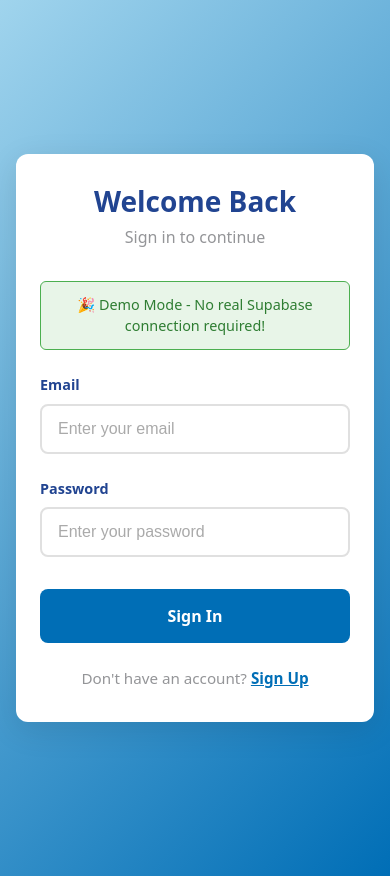
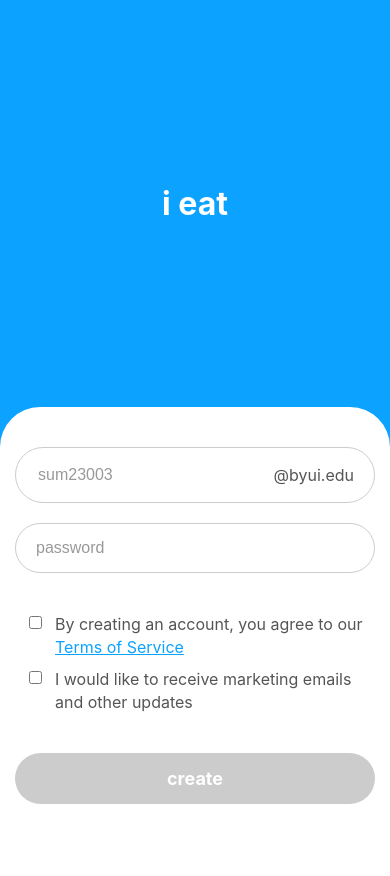
Before and after one commit to I-eats/I-eat-repo, a React (Vite) app in the folder website/: page / in a window 390 px wide. After the commit the page ends 844 px from the top, so only its background shows below. Built offline with nearby package versions, Linux system fonts and the light colour scheme; no server answers.

Commit message:
Add mobile-inspired website design with Supabase authentication

```diff
--- a/website/src/App.css
+++ b/website/src/App.css
@@ -1,132 +1,214 @@
-/* BYU-Idaho Brand Colors */
+/* Mobile-inspired design with blue theme */
 :root {
-  --brand-blue: #006EB6;
-  --dark-blue: #214491;
-  --medium-blue: #4F9ACF;
-  --light-blue: #A0D4ED;
-  --gray: #949598;
-  --black: #000000;
-  --white: #FFFFFF;
+  --primary-blue: #0ba3ff;
+  --white: #ffffff;
+  --gray: #555555;
+  --light-gray: #cccccc;
+  --error-red: #ff4444;
+}
+
+* {
+  box-sizing: border-box;
+}
+
+body {
+  margin: 0;
+  padding: 0;
+  font-family: -apple-system, BlinkMacSystemFont, 'Segoe UI', 'Roboto', sans-serif;
 }
 
 .app-container {
   min-height: 100vh;
   display: flex;
-  align-items: center;
-  justify-content: center;
-  background: linear-gradient(135deg, var(--light-blue) 0%, var(--brand-blue) 100%);
-  padding: 1rem;
+  flex-direction: column;
+  background-color: var(--primary-blue);
+  position: relative;
 }
 
-.auth-card {
-  background: var(--white);
-  border-radius: 12px;
-  box-shadow: 0 8px 32px rgba(0, 0, 0, 0.1);
-  padding: 3rem 2.5rem;
+.main-content {
+  flex: 1;
+  display: flex;
+  flex-direction: column;
+  justify-content: center;
+  align-items: center;
+  padding: 30px;
   width: 100%;
-  max-width: 420px;
 }
 
-.auth-title {
-  color: var(--dark-blue);
-  font-size: 2rem;
-  font-weight: 700;
-  margin: 0 0 0.5rem 0;
+.title {
+  font-size: 48px;
+  font-weight: bold;
+  text-align: center;
+  color: var(--white);
+  margin: 0;
+}
+
+.bottom-content {
+  background-color: var(--white);
+  border-top-left-radius: 40px;
+  border-top-right-radius: 40px;
+  padding: 80px 30px;
+  display: flex;
+  flex-direction: column;
+  gap: 20px;
+  width: 100%;
+}
+
+.email-portion {
+  display: flex;
+  align-items: center;
+  border: 1px solid var(--light-gray);
+  border-radius: 10000px;
+  padding: 15px 20px;
+  gap: 5px;
+}
+
+.email-input {
+  font-size: 16px;
+  border: none;
+  outline: none;
+  flex: 1;
+  background: transparent;
+}
+
+.email-input::placeholder {
+  color: #999;
+}
+
+.email-end-portion {
+  font-size: 16px;
+  color: var(--gray);
+}
+
+.password-input {
+  border: 1px solid var(--light-gray);
+  border-radius: 10000px;
+  padding: 15px 20px;
+  font-size: 16px;
+  outline: none;
+  transition: border-color 0.3s ease;
+}
+
+.password-input:focus {
+  border-color: var(--primary-blue);
+}
+
+.password-input::placeholder {
+  color: #999;
+}
+
+.terms-wrapper {
+  padding: 0 20px;
+}
+
+.terms-container {
+  margin: 20px 0;
+  display: flex;
+  flex-direction: column;
+  gap: 10px;
+}
+
+.term {
+  display: flex;
+  align-items: flex-start;
+  gap: 10px;
+}
+
+.term-checkbox {
+  margin-top: 3px;
+  accent-color: var(--primary-blue);
+}
+
+.term-text {
+  font-size: 16px;
+  color: var(--gray);
+  flex: 1;
+  line-height: 1.4;
+  cursor: pointer;
+}
+
+.term-link {
+  text-decoration: underline;
+  color: var(--primary-blue);
+  cursor: pointer;
+}
+
+.error-message {
+  background-color: #ffebee;
+  border: 1px solid var(--error-red);
+  color: #c62828;
+  padding: 10px 15px;
+  border-radius: 6px;
+  font-size: 14px;
   text-align: center;
 }
 
-.auth-subtitle {
-  color: var(--gray);
-  font-size: 1rem;
-  margin: 0 0 2rem 0;
-  text-align: center;
-}
-
-.auth-form {
-  display: flex;
-  flex-direction: column;
-  gap: 1.5rem;
-}
-
-.form-group {
-  display: flex;
-  flex-direction: column;
-  gap: 0.5rem;
-  text-align: left;
-}
-
-.form-group label {
-  color: var(--dark-blue);
-  font-weight: 600;
-  font-size: 0.9rem;
-}
-
-.form-group input {
-  padding: 0.875rem 1rem;
-  border: 2px solid #E0E0E0;
-  border-radius: 8px;
-  font-size: 1rem;
+.sign-in-button {
+  background-color: var(--primary-blue);
+  color: var(--white);
+  border: none;
+  border-radius: 10000px;
+  padding: 15px;
+  font-size: 18px;
+  font-weight: bold;
+  cursor: pointer;
   transition: all 0.3s ease;
 }
 
-.form-group input:focus {
-  outline: none;
-  border-color: var(--brand-blue);
-  box-shadow: 0 0 0 3px rgba(0, 110, 182, 0.1);
+.sign-in-button:hover:not(.disabled) {
+  background-color: #0099e6;
+  transform: translateY(-1px);
 }
 
-.form-group input::placeholder {
-  color: #AAAAAA;
+.sign-in-button.disabled {
+  background-color: #ccc;
+  cursor: not-allowed;
+  transform: none;
 }
 
-.submit-btn {
-  background: var(--brand-blue);
+/* Dashboard styles */
+.dashboard {
+  background-color: var(--white);
+  border-radius: 20px;
+  padding: 40px;
+  margin: 20px;
+  text-align: center;
+  box-shadow: 0 4px 20px rgba(0, 0, 0, 0.1);
+}
+
+.dashboard h1 {
+  color: var(--primary-blue);
+  margin-bottom: 20px;
+}
+
+.sign-out-btn {
+  background-color: var(--primary-blue);
   color: var(--white);
   border: none;
   border-radius: 8px;
-  padding: 1rem;
-  font-size: 1rem;
-  font-weight: 600;
+  padding: 12px 24px;
+  font-size: 16px;
   cursor: pointer;
-  transition: all 0.3s ease;
-  margin-top: 0.5rem;
+  margin-top: 20px;
+  transition: background-color 0.3s ease;
 }
 
-.submit-btn:hover {
-  background: var(--dark-blue);
-  transform: translateY(-2px);
-  box-shadow: 0 4px 12px rgba(0, 110, 182, 0.3);
+.sign-out-btn:hover {
+  background-color: #0099e6;
 }
 
-.submit-btn:active {
-  transform: translateY(0);
-}
+@media (max-width: 768px) {
+  .main-content {
+    padding: 20px;
+  }
 
-.auth-toggle {
-  margin-top: 1.5rem;
-  text-align: center;
-}
+  .title {
+    font-size: 36px;
+  }
 
-.auth-toggle p {
-  color: var(--gray);
-  font-size: 0.95rem;
-  margin: 0;
-}
-
-.toggle-btn {
-  background: none;
-  border: none;
-  color: var(--brand-blue);
-  font-weight: 600;
-  cursor: pointer;
-  font-size: 0.95rem;
-  padding: 0;
-  text-decoration: underline;
-  transition: color 0.3s ease;
-}
-
-.toggle-btn:hover {
-  color: var(--dark-blue);
+  .bottom-content {
+    padding: 60px 20px;
+  }
 }
 
 .demo-notice {
@@ -161,11 +243,15 @@
 }
 
 @media (max-width: 480px) {
-  .auth-card {
-    padding: 2rem 1.5rem;
+  .title {
+    font-size: 32px;
   }
 
-  .auth-title {
-    font-size: 1.75rem;
+  .bottom-content {
+    padding: 40px 15px;
+  }
+
+  .terms-wrapper {
+    padding: 0 10px;
   }
 }
--- a/website/src/App.jsx
+++ b/website/src/App.jsx
@@ -1,94 +1,118 @@
-// import { Auth } from '@supabase/auth-ui-react'
-// import { ThemeSupa } from '@supabase/auth-ui-shared'
-// import { createClient } from '@supabase/supabase-js'
-// import './App.css'
-
-// // Vite uses import.meta.env instead of process.env
-// const supabase = createClient(
-//   import.meta.env.VITE_SUPABASE_URL,
-//   import.meta.env.VITE_SUPABASE_ANON_KEY
-// )
-
-// function App() {
-//   return (
-//     <div className="App">
-//       <h1>Supabase Auth Demo</h1>
-//       <Auth
-//         supabaseClient={supabase}
-//         appearance={{ theme: ThemeSupa }}
-//         theme="dark"
-//       />
-//     </div>
-//   )
-// }
-
-// export default App
-
-import { useState } from 'react'
+import { useState, useEffect } from 'react'
+import { createClient } from '@supabase/supabase-js'
 import './App.css'
 
+// Create Supabase client
+const supabase = createClient(
+  import.meta.env.VITE_SUPABASE_URL,
+  import.meta.env.VITE_SUPABASE_ANON_KEY
+)
+
 function App() {
-  const [isLogin, setIsLogin] = useState(true)
-  const [formData, setFormData] = useState({
-    email: '',
-    password: '',
-    confirmPassword: ''
-  })
-  const [statusMessage, setStatusMessage] = useState('')
-  const [statusType, setStatusType] = useState('')
-  const [isSubmitting, setIsSubmitting] = useState(false)
+  const [email, setEmail] = useState('')
+  const [password, setPassword] = useState('')
+  const [disabled, setDisabled] = useState(true)
+  const [termsAccepted, setTermsAccepted] = useState(false)
+  const [newsletter, setNewsletter] = useState(false)
   const [isAuthenticated, setIsAuthenticated] = useState(false)
+  const [isLoading, setIsLoading] = useState(false)
+  const [error, setError] = useState('')
 
-  const handleInputChange = (e) => {
-    setFormData({
-      ...formData,
-      [e.target.name]: e.target.value
-    })
+  // Enable/disable button based on form validation
+  useEffect(() => {
+    if (email.length > 0 && password.length > 0 && termsAccepted) {
+      setDisabled(false)
+    } else {
+      setDisabled(true)
     }
+  }, [email, password, termsAccepted])
 
-  const handleSubmit = async (e) => {
-    e.preventDefault()
-    setStatusMessage('')
-    setStatusType('')
+  const handleSignIn = async () => {
+    if (disabled || isLoading) return
 
-    if (!isLogin && formData.password !== formData.confirmPassword) {
-      setStatusMessage('Passwords do not match.')
-      setStatusType('error')
+    setIsLoading(true)
+    setError('')
+
+    try {
+      const fullEmail = `${email}@byui.edu`
+
+      // First check if account exists
+      const { data: existingUser, error: checkError } = await supabase
+        .from('user')
+        .select()
+        .eq('email', fullEmail)
+
+      if (checkError) {
+        console.log("error checking for existing account: ", checkError)
+        setError('Error checking account. Please try again.')
         return
       }
 
-    setIsSubmitting(true)
+      if (existingUser && existingUser?.length > 0) {
+        // Account exists, try to sign in
+        const { data, error } = await supabase.auth.signInWithPassword({
+          email: fullEmail,
+          password: password
+        })
 
-    // Simulate API call
-    setTimeout(() => {
-      if (isLogin) {
-        setStatusMessage('Demo: Signed in successfully! (This is a demo - no real authentication)')
-        setStatusType('success')
-        setIsAuthenticated(true)
+        if (error) {
+          setError('Invalid email or password')
+          return
+        }
+
+        setIsAuthenticated(data)
       } else {
-        setStatusMessage('Demo: Signup successful! (This is a demo - no real authentication)')
-        setStatusType('success')
-        setIsAuthenticated(true)
+        // Account doesn't exist, create it
+        const { error: signUpError } = await supabase.auth.signUp({
+          email: fullEmail,
+          password: password
+        })
+
+        if (signUpError) {
+          console.log("error creating account: ", signUpError)
+          setError('Error creating account. Please try again.')
+          return
         }
-      setIsSubmitting(false)
-    }, 1000)
+
+        // Sign in after creating account
+        const { data, error: signInError } = await supabase.auth.signInWithPassword({
+          email: fullEmail,
+          password: password
+        })
+
+        if (signInError) {
+          setError('Account created but sign in failed. Please try again.')
+          return
+        }
+
+        setIsAuthenticated(data)
+      }
+    } catch (err) {
+      setError('An unexpected error occurred. Please try again.')
+      console.error('Authentication error:', err)
+    } finally {
+      setIsLoading(false)
+    }
   }
 
   const handleSignOut = () => {
+    supabase.auth.signOut()
     setIsAuthenticated(false)
-    setFormData({ email: '', password: '', confirmPassword: '' })
-    setStatusMessage('')
-    setStatusType('')
+    setEmail('')
+    setPassword('')
+    setTermsAccepted(false)
+    setNewsletter(false)
+    setError('')
   }
 
   if (isAuthenticated) {
     return (
       <div className="app-container">
-        <div className="auth-card">
-          <h1 className="auth-title">Welcome to I-Eat!</h1>
-          <p className="auth-subtitle">Hello {formData.email}!</p>
-          <p className="demo-notice">🎉 This is a demo version - no real authentication required!</p>
-          <button onClick={handleSignOut} className="submit-btn">
+        <div className="dashboard">
+          <h1>Welcome to I-Eat!</h1>
+          <p>Hello {isAuthenticated.user?.email}!</p>
+          <p>🎉 You're successfully logged in!</p>
+          <button onClick={handleSignOut} className="sign-out-btn">
             Sign Out
           </button>
         </div>
@@ -98,78 +122,72 @@ function App() {
 
   return (
     <div className="app-container">
-      <div className="auth-card">
-        <h1 className="auth-title">{isLogin ? 'Welcome Back' : 'Create Account'}</h1>
-        <p className="auth-subtitle">
-          {isLogin ? 'Sign in to continue' : 'Sign up to get started'}
-        </p>
-        <p className="demo-notice">🎉 Demo Mode - No real Supabase connection required!</p>
-
-        <form onSubmit={handleSubmit} className="auth-form">
-          <div className="form-group">
-            <label htmlFor="email">Email</label>
-            <input
-              type="email"
-              id="email"
-              name="email"
-              value={formData.email}
-              onChange={handleInputChange}
-              required
-              placeholder="Enter your email"
-            />
+      <div className="main-content">
+        <h1 className="title">i eat</h1>
       </div>
 
-          <div className="form-group">
-            <label htmlFor="password">Password</label>
+      <div className="bottom-content">
+        <div className="email-portion">
+          <input
+            type="text"
+            placeholder="sum23003"
+            value={email}
+            onChange={(e) => setEmail(e.target.value)}
+            className="email-input"
+          />
+          <span className="email-end-portion">@byui.edu</span>
+        </div>
+
         <input
           type="password"
-              id="password"
-              name="password"
-              value={formData.password}
-              onChange={handleInputChange}
-              required
-              placeholder="Enter your password"
+          placeholder="password"
+          value={password}
+          onChange={(e) => setPassword(e.target.value)}
+          className="password-input"
         />
+
+        <div className="terms-wrapper">
+          <div className="terms-container">
+            <div className="term">
+              <input
+                type="checkbox"
+                id="terms"
+                checked={termsAccepted}
+                onChange={(e) => setTermsAccepted(e.target.checked)}
+                className="term-checkbox"
+              />
+              <label htmlFor="terms" className="term-text">
+                By creating an account, you agree to our <span className="term-link">Terms of Service</span>
+              </label>
+            </div>
+            <div className="term">
+              <input
+                type="checkbox"
+                id="newsletter"
+                checked={newsletter}
+                onChange={(e) => setNewsletter(e.target.checked)}
+                className="term-checkbox"
+              />
+              <label htmlFor="newsletter" className="term-text">
+                I would like to receive marketing emails and other updates
+              </label>
+            </div>
+          </div>
         </div>
 
-          {!isLogin && (
-            <div className="form-group">
-              <label htmlFor="confirmPassword">Confirm Password</label>
-              <input
-                type="password"
-                id="confirmPassword"
-                name="confirmPassword"
-                value={formData.confirmPassword}
-                onChange={handleInputChange}
-                required
-                placeholder="Confirm your password"
-              />
+        {error && (
+          <div className="error-message">
+            {error}
           </div>
         )}
 
-          <button type="submit" className="submit-btn" disabled={isSubmitting}>
-            {isSubmitting ? 'Please wait...' : isLogin ? 'Sign In' : 'Sign Up'}
+        <button
+          className={`sign-in-button ${disabled ? 'disabled' : ''}`}
+          onClick={handleSignIn}
+          disabled={disabled || isLoading}
+        >
+          {isLoading ? 'Creating...' : 'create'}
         </button>
-        </form>
-
-        {statusMessage && (
-          <div className={`status-message ${statusType}`}>
-            {statusMessage}
-          </div>
-        )}
-
-        <div className="auth-toggle">
-          <p>
-            {isLogin ? "Don't have an account? " : "Already have an account? "}
-            <button
-              onClick={() => setIsLogin(!isLogin)}
-              className="toggle-btn"
-              disabled={isSubmitting}
-            >
-              {isLogin ? 'Sign Up' : 'Sign In'}
-            </button>
-          </p>
-        </div>
       </div>
     </div>
   )
```
Lines whose indentation alone changed are shown as unchanged.
